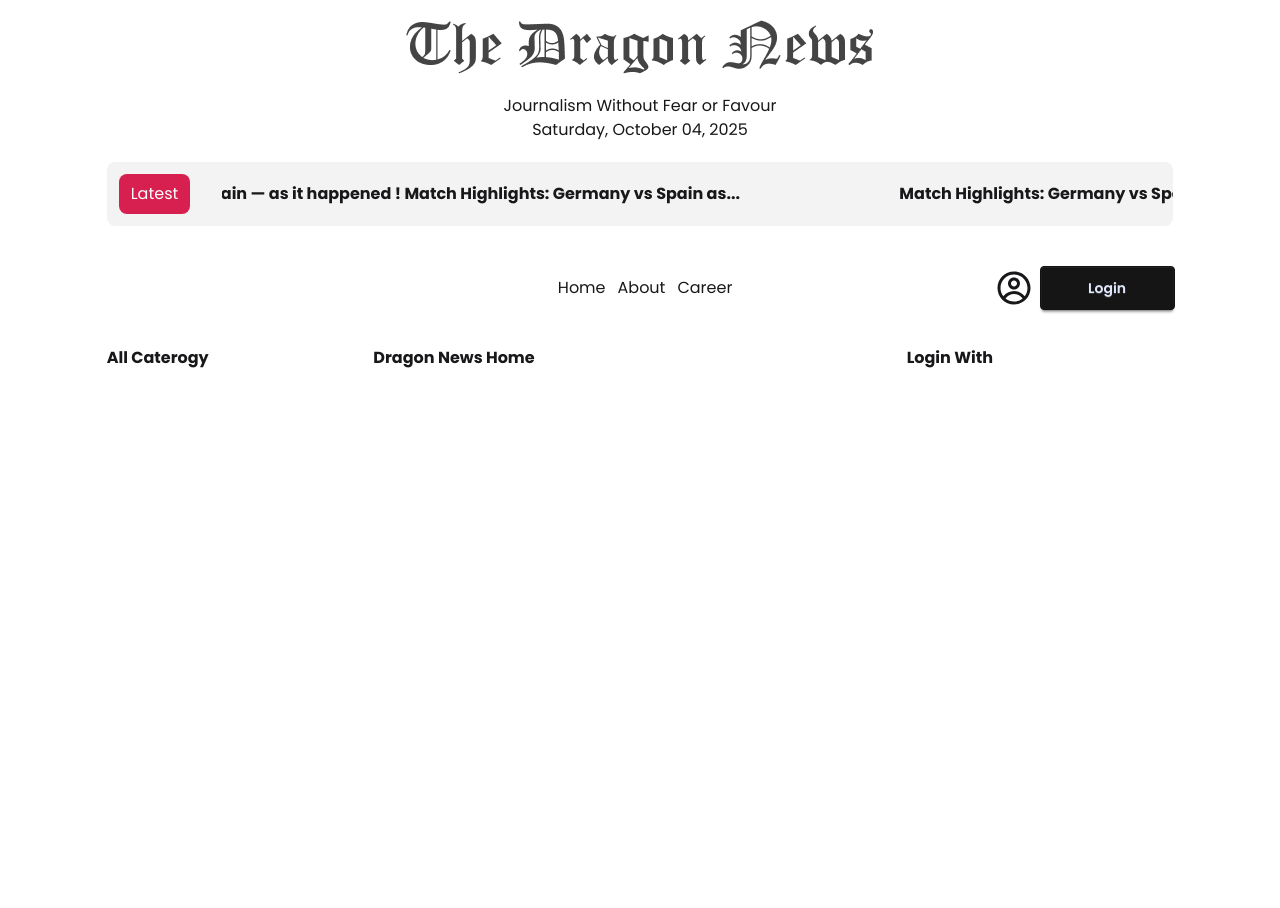
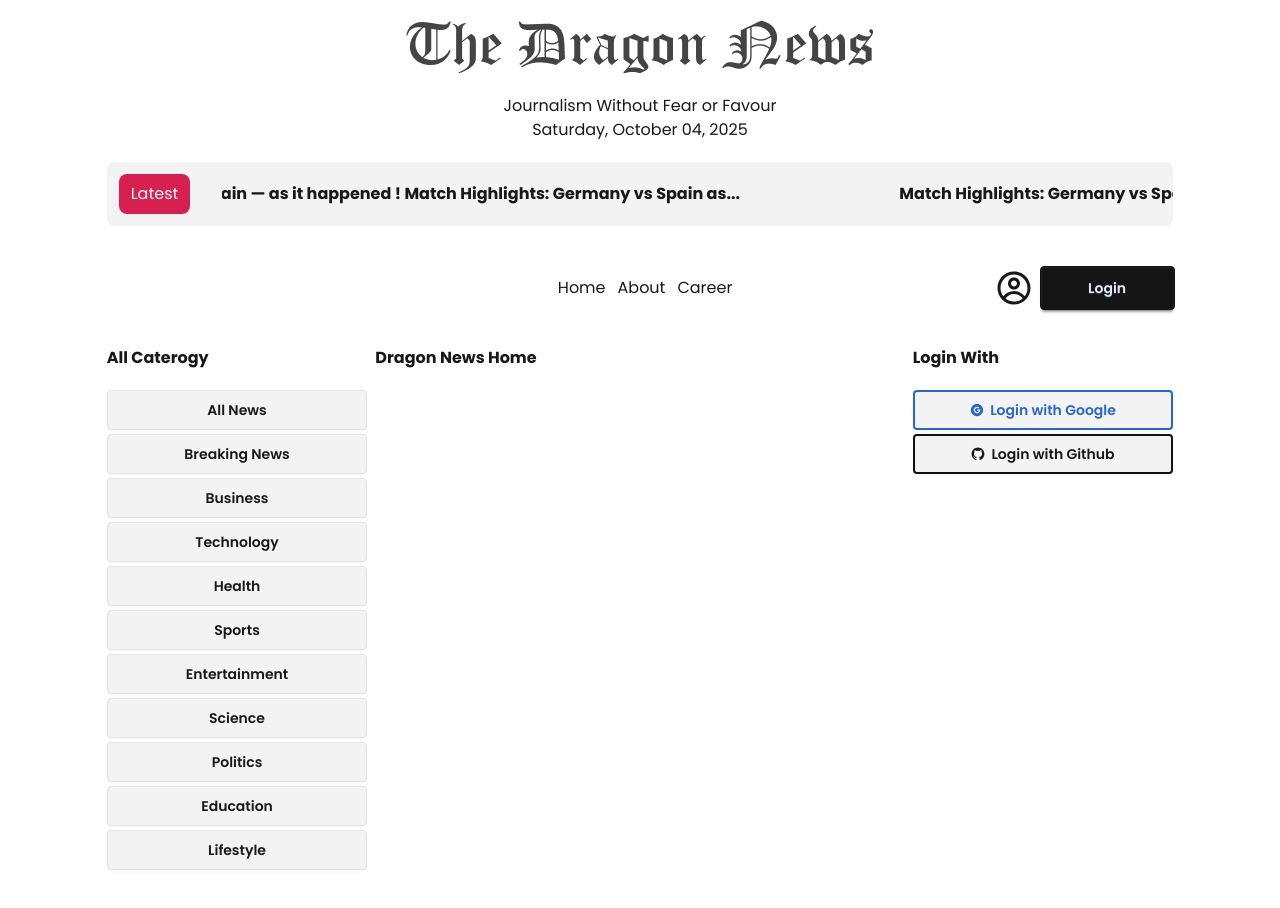
Before and after one commit to Hasibul-Hasan01/The_Dragon_News, a React (Vite) app: page / in a window 1280 px wide. Before the commit the page ends 800 px from the top, so only its background shows below. Built offline with nearby package versions, Linux system fonts and the light colour scheme.

Commit message:
Categories and Social Login Section complete

```diff
--- /dev/null
+++ b/src/Components/Auth/SocialLog/SocialLog.jsx
@@ -0,0 +1,15 @@
+import { GrGithub } from "react-icons/gr";
+import { AiFillGoogleCircle } from "react-icons/ai";
+
+
+
+const SocialLog = () => {
+    return (
+        <div className="py-5">
+            <button className="btn w-full border-[#2665d6] border-2 text-[#2665d6] hover:bg-[#2665d6] hover:text-white mb-1"><AiFillGoogleCircle /> Login with Google</button>
+            <button className="btn w-full border-[#121212] hover:bg-[#121212] hover:text-white border-2"><GrGithub /> Login with Github</button>
+        </div>
+    );
+};
+
+export default SocialLog;
--- /dev/null
+++ b/src/Components/Categories/Categories.jsx
@@ -0,0 +1,18 @@
+import { Suspense, use } from "react";
+
+const categoryPromise = fetch('/public/data/categories.json').then((res) => res.json());
+
+const Categories = () => {
+    const categories = use(categoryPromise);
+    return (
+        <div className="py-5">
+            <Suspense fallback={'loading loading-ring loading-xl'}>
+                {
+                    categories.map( category => <button className="btn w-full grid mb-1" key={category.id}>{category.name}</button>)
+                }
+            </Suspense>
+        </div>
+    );
+};
+
+export default Categories;
--- a/src/Components/LatestNews/LatestNews.jsx
+++ b/src/Components/LatestNews/LatestNews.jsx
@@ -4,7 +4,7 @@ const LatestNews = () => {
     return (
         <div className="flex items-center gap-5 bg-base-200 py-3 rounded-lg my-5">
             <p className="bg-secondary text-base-100 py-2 px-3 mx-3 rounded-lg">Latest</p>
-            <Marquee>
+            <Marquee pauseOnHover={true}>
                 <p className="font-bold">Match Highlights: Germany vs Spain — as it happened   !   Match Highlights: Germany vs Spain as...</p>
             </Marquee>
         </div>
--- a/src/Pages/Home/Home.jsx
+++ b/src/Pages/Home/Home.jsx
@@ -1,3 +1,5 @@
+import SocialLog from "../../Components/Auth/SocialLog/SocialLog";
+import Categories from "../../Components/Categories/Categories";
 import LatestNews from "../../Components/LatestNews/LatestNEws";
 import Navbar from "../../Components/Navbar/Navbar";
 import Hero from "./Section/Hero";
@@ -9,15 +11,17 @@ const Home = () => {
                 <LatestNews />
                 <Navbar />
             </section>
-            <div className="grid grid-cols-12 py-4">
+            <div className="grid grid-cols-12 py-4 gap-2">
                 <section className="left-nav col-span-3">
                     <h1 className="font-bold">All Caterogy</h1>
+                    <Categories />
                 </section>
                 <section className="post-area col-span-6">
                     <h1 className="font-bold">Dragon News Home</h1>
                 </section>
                 <section className="right-nav col-span-3">
                     <h1 className="font-bold">Login With</h1>
+                    <SocialLog />
                 </section>
             </div>
         </div>
```
